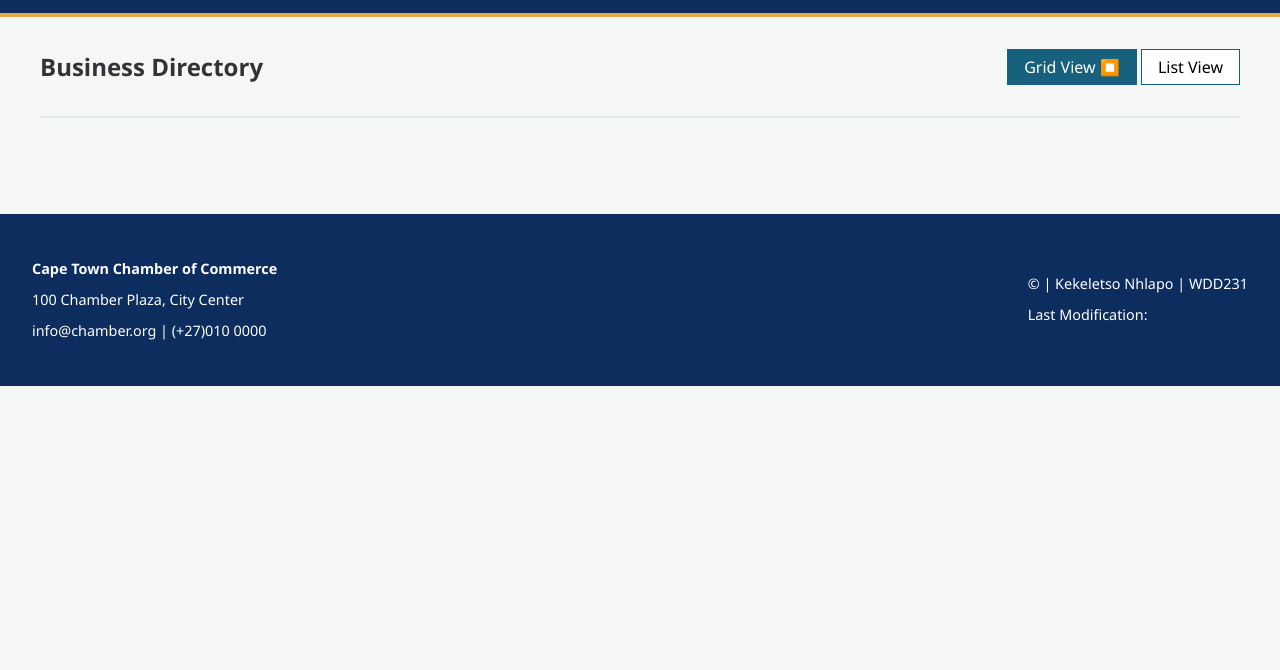
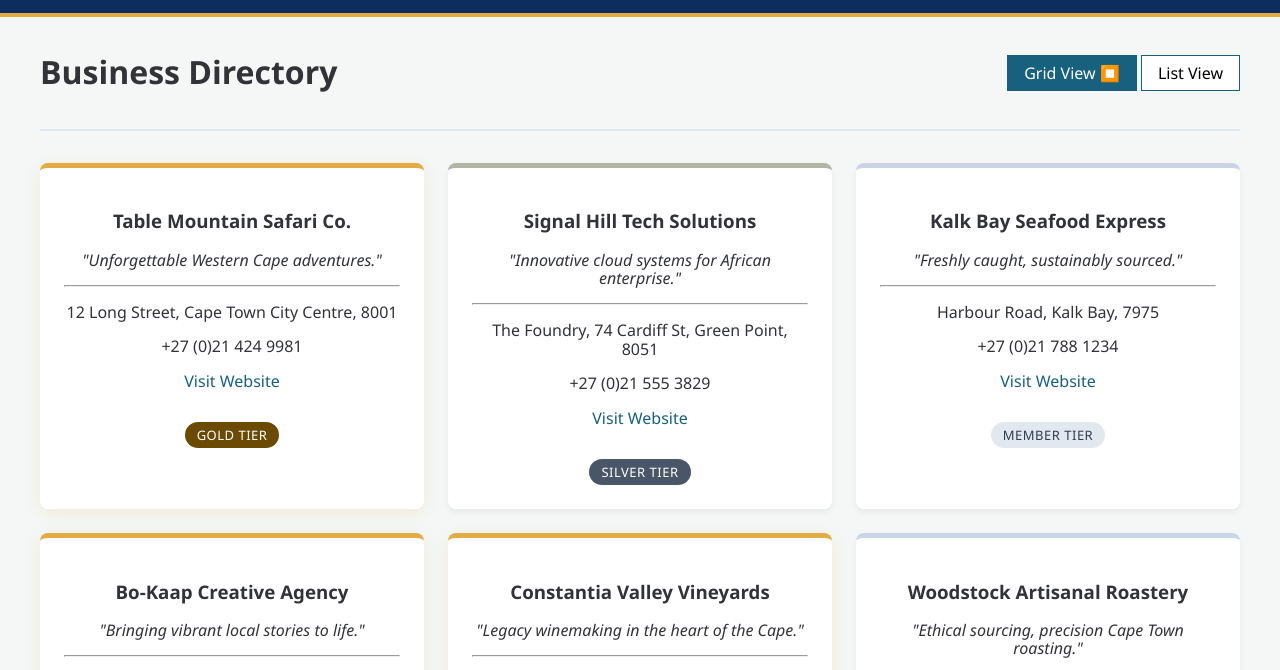
Before and after one commit to KEKE003/wdd231, a plain HTML site: page chamber/index.html in a window 1280 px wide. Shown: the part 99-769 px from the top of the page. Drawn offline with nearby package versions, Linux system fonts and the light colour scheme.

Commit message:
fixed the <h1> element of the directory-controls

```diff
--- a/chamber/index.html
+++ b/chamber/index.html
@@ -20,7 +20,7 @@
     <link rel="stylesheet" href="styles/small.css">
     <link rel="stylesheet" href="styles/larger.css" media="(min-width: 640px)">
 
-    <script src="scripts/directory.js" defer></script>
+    <script src="scripts/index.js" defer></script>
 </head>
 <body>
 
@@ -36,7 +36,7 @@
         <nav id="primary-nav">
             <ul>
                 <li><a href="../index.html">Home</a></li>
-                <li><a href="directory.html" class="active" aria-current="page">Directory</a></li>
+                <li><a href="index.html" class="active" aria-current="page">Directory</a></li>
                 <li><a href="#join">Join</a></li>
                 <li><a href="#contact">Contact</a></li>
             </ul>
@@ -45,7 +45,7 @@
 
     <main>
         <div class="directory-controls">
-            <h2>Business Directory</h2>
+            <h1>Business Directory</h1>
             <div class="toggle-buttons">
                 <button id="grid-btn" class="active" aria-label="Grid View">Grid View ⏹️</button>
                 <button id="list-btn" aria-label="List View">List View</button>
```
